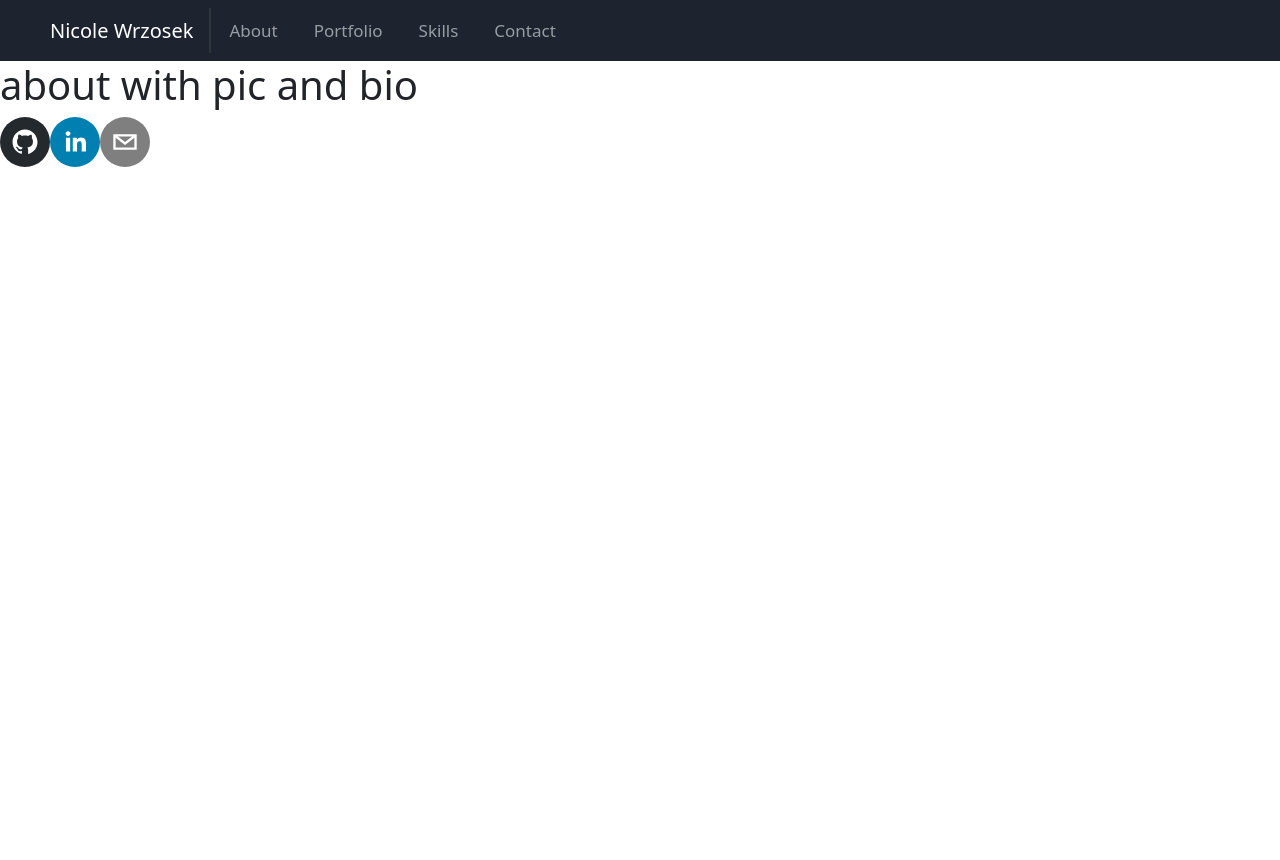
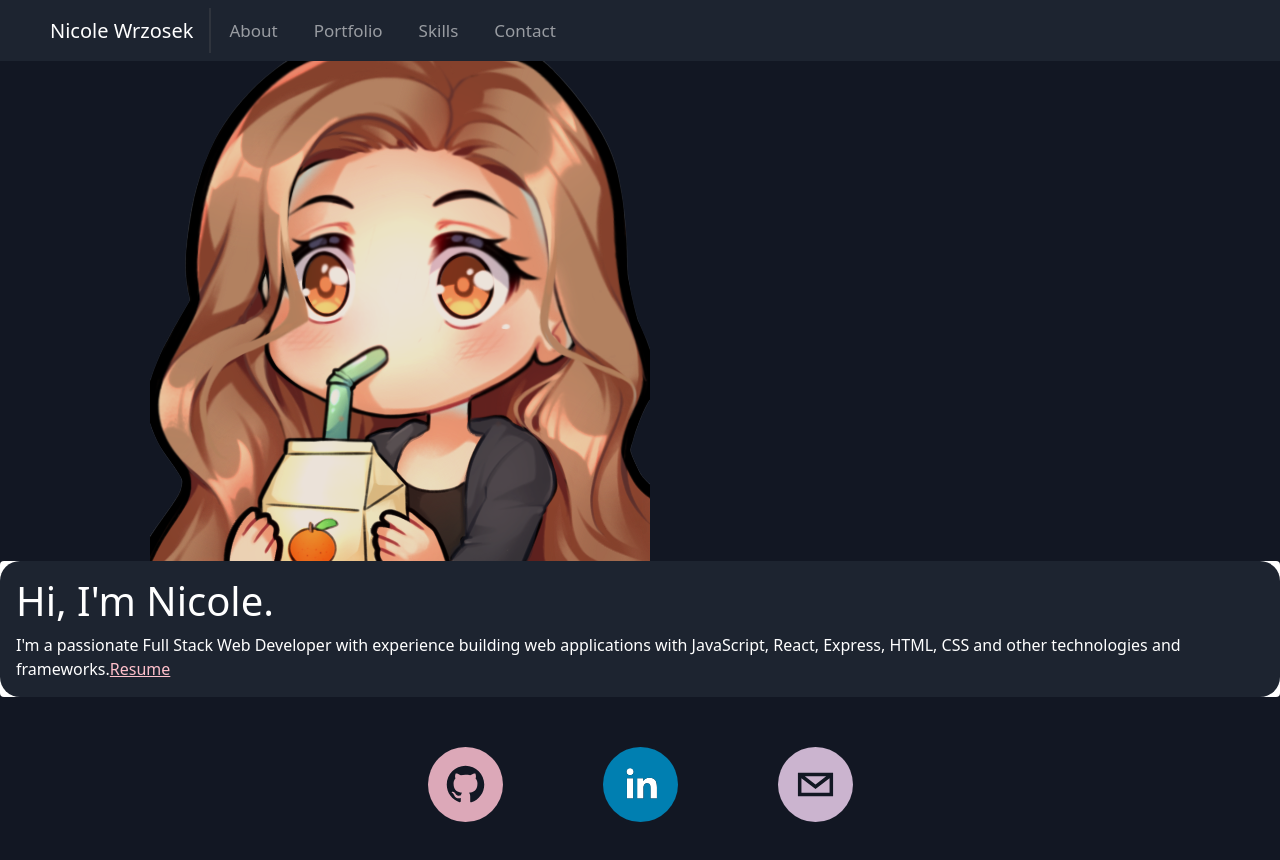
Before and after one commit to NicoleWrz/React-Portfolio, a React (Create React App) app: page / in a window 1280 px wide. Shown: the top 860 px of the page. Before the commit the page ends 800 px from the top, so only its background shows below. Built offline with nearby package versions, Linux system fonts and the light colour scheme.

Commit message:
added footer and about section

```diff
--- a/public/index.html
+++ b/public/index.html
@@ -26,7 +26,7 @@
     -->
     <title>React App</title>
   </head>
-  <body>
+  <body class="body">
     <noscript>You need to enable JavaScript to run this app.</noscript>
     <div id="root"></div>
     <!--
--- a/src/App.css
+++ b/src/App.css
@@ -4,6 +4,11 @@
     --light-gray: rgb(102, 102, 102);
 }
 
+.body {
+    background-color: var(--dark-gray);
+}
+
+/* NAV BAR */
 .navbar {
     width: 100%;
     background: var(--gray);
@@ -46,19 +51,45 @@
     border-radius: 5px;
 }
 
+/* ABOUT PAGE */
 
+.emote {
+    display: flex;
+    margin-left: 150px;
+}
 
+.card-body {
+    background-color: var(--gray);
+    border-radius: 20px;
+}
 
+.aboutBody {
+    color: white;
+}
 
-
-
-
-
-
-
-
-
-
+.resumeButton {
+    color:pink;
+}
 
 
 /*  FOOTER  */
+.footer {
+    display: flex;
+    justify-content: center;
+}
+
+.footer a {
+    margin: 50px 50px;
+}
+
+.github:hover {
+    opacity: 80%
+}
+
+.linkedin:hover {
+    opacity: 80%
+}
+
+.email:hover {
+    opacity: 80%
+}
--- a/src/components/About.js
+++ b/src/components/About.js
@@ -1,8 +1,26 @@
 import React from "react";
+import emote from '../images/emote.png';
+import Card from 'react-bootstrap/Card';
 
 export default function About() {
     return (
-        <h1>about with pic and bio</h1>
+        <div className='about'>
+        <div className='bio'>
+            <div className='emote'>
+                <img src={emote} alt='grey alien avatar' />
+            </div>
+            <Card className='aboutBody border-0'>
+                <Card.Body>
+                    <div className='aboutBio'>
+                        <h1> Hi, I'm Nicole.</h1>
+                        I'm a passionate Full Stack Web Developer with experience building web applications
+                        with JavaScript, React, Express, HTML, CSS and other technologies and frameworks.
+                        <a href="./Nicole-Wrzosek-Resume.pdf" className="resumeButton">Resume</a>
+                    </div>
+                </Card.Body>
+            </Card>
+        </div>
+    </div>
     )
 
 }
--- a/src/components/Footer.js
+++ b/src/components/Footer.js
@@ -4,9 +4,9 @@ import { SocialIcon } from 'react-social-icons';
 export default function Footer() {
     return (
         <div className="footer">
-        <SocialIcon className="github" url="https://github.com/NicoleWrz" target="_blank"></SocialIcon>
-        <SocialIcon className="linked" url="https://www.linkedin.com/in/nicole-wrzosek-9890b6162/" target="_blank"></SocialIcon>
-        <SocialIcon className="email"url="mailto: nicolew96@gmail.com" target="_blank"></SocialIcon>
+        <SocialIcon className="github" url="https://github.com/NicoleWrz" target="_blank" bgColor="#DCA8B8" style={{ height: 75, width: 75 }}></SocialIcon>
+        <SocialIcon className="linkedin" url="https://www.linkedin.com/in/nicole-wrzosek-9890b6162/" target="_blank" fgColor="#ffffff" style={{ height: 75, width: 75 }}></SocialIcon>
+        <SocialIcon className="email"url="mailto: nicolew96@gmail.com" target="_blank" bgColor="#CBB4CF" style={{ height: 75, width: 75 }}></SocialIcon>
         </div>
     )
 }
```
Also changed, not shown: src/App.js (+5 -5 lines), src/images/emote.png (added), 1 other file (tests, documents, lock files or other folders).
